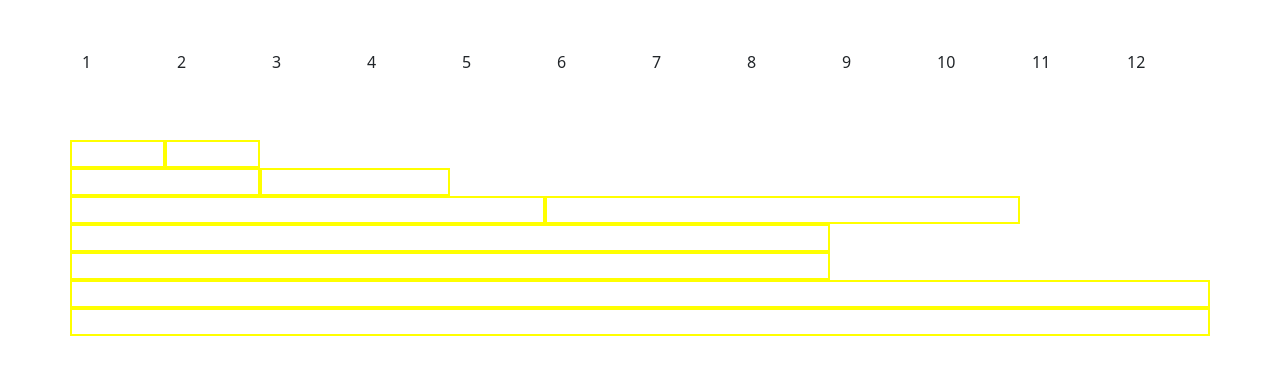
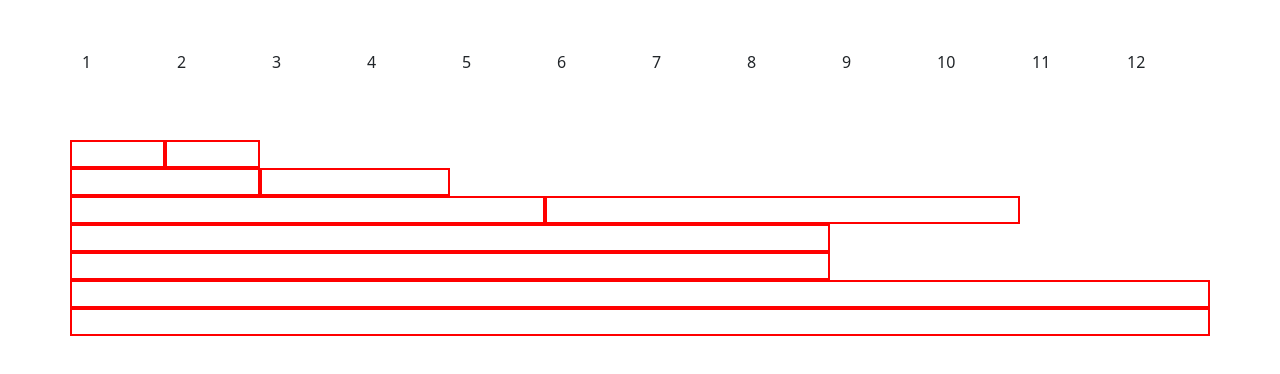
Before and after one commit to KingVizard/Columnas, a plain HTML site: page index.html in a window 1280 px wide. Drawn offline with nearby package versions, Linux system fonts and the light colour scheme.

Commit message:
Update index.html

```diff
--- a/index.html
+++ b/index.html
@@ -13,11 +13,9 @@
         <div class="row">
             <div class="col-1">
                 <p>1</p>
-
             </div>
             <div class="col-1">
                 <p>2</p>
-
             </div>
             <div class="col-1">
                 <p>3</p>
@@ -27,7 +25,6 @@
             </div>
             <div class="col-1">
                 <p>5</p>
-
             </div>
             <div class="col-1">
                 <p>6</p>
@@ -37,7 +34,6 @@
             </div>
             <div class="col-1">
                 <p>8</p>
-
             </div>
             <div class="col-1">
                 <p>9</p>
@@ -50,31 +46,30 @@
             </div>
             <div class="col-1">
                 <p>12</p>
-
             </div>
         </div>
     </div>
 
     <div class="container">
         <div class="row">
-            <div class="col-1" style="border: 2px solid yellow; ">&nbsp;</div>
-            <div class="col-1" style="border: 2px solid yellow; ">&nbsp;</div>
+            <div class="col-1" style="border: 2px solid red; ">&nbsp;</div>
+            <div class="col-1" style="border: 2px solid red; ">&nbsp;</div>
         </div>
         <div class="row">
-            <div class="col-2" style="border: 2px solid yellow; ">&nbsp;</div>
-            <div class="col-2" style="border: 2px solid yellow; ">&nbsp;</div>
+            <div class="col-2" style="border: 2px solid red; ">&nbsp;</div>
+            <div class="col-2" style="border: 2px solid red; ">&nbsp;</div>
         </div>
         <div class="row">
-            <div class="col-5" style="border: 2px solid yellow; ">&nbsp;</div>
-            <div class="col-5" style="border: 2px solid yellow; ">&nbsp;</div>
+            <div class="col-5" style="border: 2px solid red; ">&nbsp;</div>
+            <div class="col-5" style="border: 2px solid red; ">&nbsp;</div>
         </div>
         <div class="row">
-            <div class="col-8" style="border: 2px solid yellow; ">&nbsp;</div>
-            <div class="col-8" style="border: 2px solid yellow; ">&nbsp;</div>
+            <div class="col-8" style="border: 2px solid red; ">&nbsp;</div>
+            <div class="col-8" style="border: 2px solid red; ">&nbsp;</div>
         </div>
         <div class="row">
-            <div class="col-12" style="border: 2px solid yellow; ">&nbsp;</div>
-            <div class="col-12" style="border: 2px solid yellow; ">&nbsp;</div>
+            <div class="col-12" style="border: 2px solid red; ">&nbsp;</div>
+            <div class="col-12" style="border: 2px solid red; ">&nbsp;</div>
         </div>
     </div>
 </body>
```
